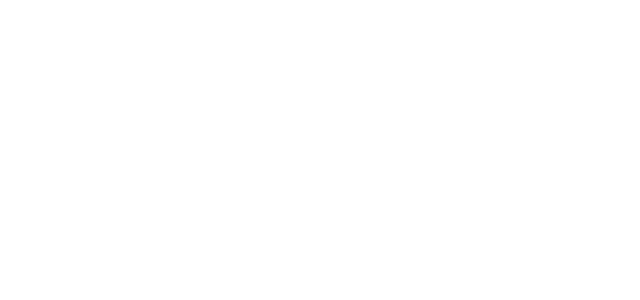
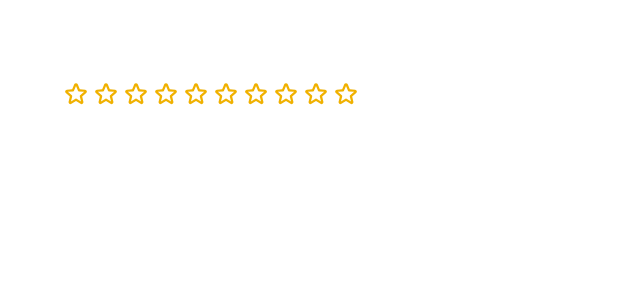
Before and after one commit to ahmad-666/react-framework, a Next.js app: page /test in a window 1280 px wide. Shown: the top 300 px of the page, without its empty margins (0-640 px from the left). Built offline with nearby package versions, Linux system fonts and the light colour scheme.

Commit message:
feat: add rating component

```diff
--- a/src/app/test/page.tsx
+++ b/src/app/test/page.tsx
@@ -2,11 +2,16 @@
 
 import { useState, useRef, useEffect } from 'react';
 import Container from '@/components/Container';
+import Rating from '@/components/Rating';
 
 const TestPage = () => {
+    const [val, setVal] = useState(0);
+
     return (
         <div>
-            <Container className='m-20 !overflow-visible'></Container>
+            <Container className='m-20 !overflow-visible'>
+                <Rating value={val} onChange={(newVal) => setVal(newVal)} length={10} halfIncrement />
+            </Container>
         </div>
     );
 };
--- a/src/components/Rating/index.tsx
+++ b/src/components/Rating/index.tsx
@@ -1,3 +1,150 @@
-export default function Rating() {
-    return <div>index</div>;
+'use client';
+
+import { useRef, useState, useEffect, type MouseEvent } from 'react';
+import Icon from '@/components/Icon';
+import useColor from '@/hooks/useColor';
+
+type Size = 'sm' | 'md' | 'lg' | number;
+type Props = {
+    /** value of rating ... between [0,length] */
+    value: number;
+    /** for controlled behavior */
+    onChange?: (newValue: number) => void;
+    /** counts of rendered icons */
+    length?: number;
+    /** color of icons */
+    color?: string;
+    /** size of icons , can be 'sm'|'md'|'lg' or number */
+    size?: Size;
+    /** for css gap of container */
+    spacing?: number;
+    /** icon name for full icon */
+    fullIcon?: string;
+    /** icon name for half icon */
+    halfIcon?: string;
+    /** icon name for empty icon */
+    emptyIcon?: string;
+    /** allow selection of half floating(.5) values */
+    halfIncrement?: boolean;
+    /** we can have mouse,touch interaction with icons  */
+    hover?: boolean;
+    /** make rating section readonly */
+    readOnly?: boolean;
+    /** disable whole rating section and add fadeout effect */
+    disabled?: boolean;
+    /** css ClassName of container */
+    className?: string;
+};
+
+export default function Rating({
+    value = 0,
+    onChange,
+    length = 5,
+    color = 'yellow-500',
+    size = 'md',
+    spacing = 6,
+    fullIcon = 'ph:star-fill',
+    halfIcon = 'ph:star-half-fill',
+    emptyIcon = 'ph:star-bold',
+    halfIncrement = false,
+    hover = true,
+    readOnly = false,
+    disabled = false,
+    className = ''
+}: Props) {
+    const container = useRef<HTMLUListElement>(null!);
+    const [icons, setIcons] = useState<string[]>([]);
+    const parsedColor = useColor(color);
+    const getSize = () => {
+        let result;
+        switch (size) {
+            case 'sm':
+                result = 18;
+                break;
+            case 'md':
+                result = 24;
+                break;
+            case 'lg':
+                result = 30;
+                break;
+            default:
+                result = size;
+        }
+        return result;
+    };
+    const getPositionValue = (position: number) => {
+        //position if current mouse,touch position in pixels
+        //convert amount of movement to normalized value between [0,length] and base on that return result
+        const offset = halfIncrement ? 0.75 : 0.5;
+        const { width, left } = container.current.getBoundingClientRect();
+        const percentage = Math.round(((position - left) / width) * 100); //between [0,100]
+        const normalizeValue = (length * percentage) / 100 - offset; //between [0,length]
+        const floor = Math.floor(normalizeValue);
+        const ceil = Math.ceil(normalizeValue);
+        const floating = +(normalizeValue - floor).toFixed(2);
+        let result;
+        if (halfIncrement) {
+            if (floating < 0.25) result = floor;
+            else if (0.25 <= floating && floating < 0.75) result = floor + 0.5;
+            else result = ceil;
+        } else {
+            if (floating < 0.5) result = floor;
+            else result = ceil;
+        }
+        return result;
+    };
+    const generateIcons = (newValue: number) => {
+        const icons = Array.from({ length }).map((_, idx) => {
+            if (idx <= Math.floor(newValue)) return fullIcon;
+            else if (idx === Math.ceil(newValue)) return halfIncrement ? halfIcon : emptyIcon;
+            else return emptyIcon;
+        });
+        setIcons(icons);
+    };
+    const clickHandler = (e: MouseEvent<HTMLUListElement>) => {
+        const newValue = getPositionValue(e.clientX);
+        onChange?.(newValue + 1);
+    };
+    const doubleClickHandler = () => {
+        onChange?.(0);
+    };
+    const mouseMoveHandler = (e: MouseEvent<HTMLUListElement>) => {
+        const newValue = getPositionValue(e.clientX);
+        generateIcons(newValue);
+    };
+    const mouseLeaveHandler = () => {
+        generateIcons(value - 1);
+    };
+    const iconSize = getSize();
+    useEffect(() => {
+        generateIcons(value - 1);
+        // eslint-disable-next-line react-hooks/exhaustive-deps
+    }, [value]);
+
+    return (
+        <ul
+            ref={container}
+            onClick={clickHandler}
+            onDoubleClick={doubleClickHandler}
+            onMouseMove={hover ? mouseMoveHandler : undefined}
+            onMouseLeave={mouseLeaveHandler}
+            className={`inline-flex cursor-pointer flex-wrap items-center justify-center ${readOnly ? 'pointer-events-none' : ''} ${disabled ? 'pointer-events-none opacity-50' : ''} ${className}`}
+            style={{
+                gap: `${spacing}px`
+            }}
+        >
+            {icons.map((icon, i) => (
+                <li key={i} role='button'>
+                    <Icon icon={icon} size={iconSize} color={parsedColor} className='transition-all duration-200' />
+                </li>
+            ))}
+        </ul>
+    );
 }
+
+//? Usage:
+// const [val, setVal] = useState(0);
+// <Rating value={val} onChange={(newVal) => setVal(newVal)}
+//     length={5} hover halfIncrement={true} color='sky-600'
+//     size='md' spacing={20} readOnly={false} disabled={false}
+// />
```
